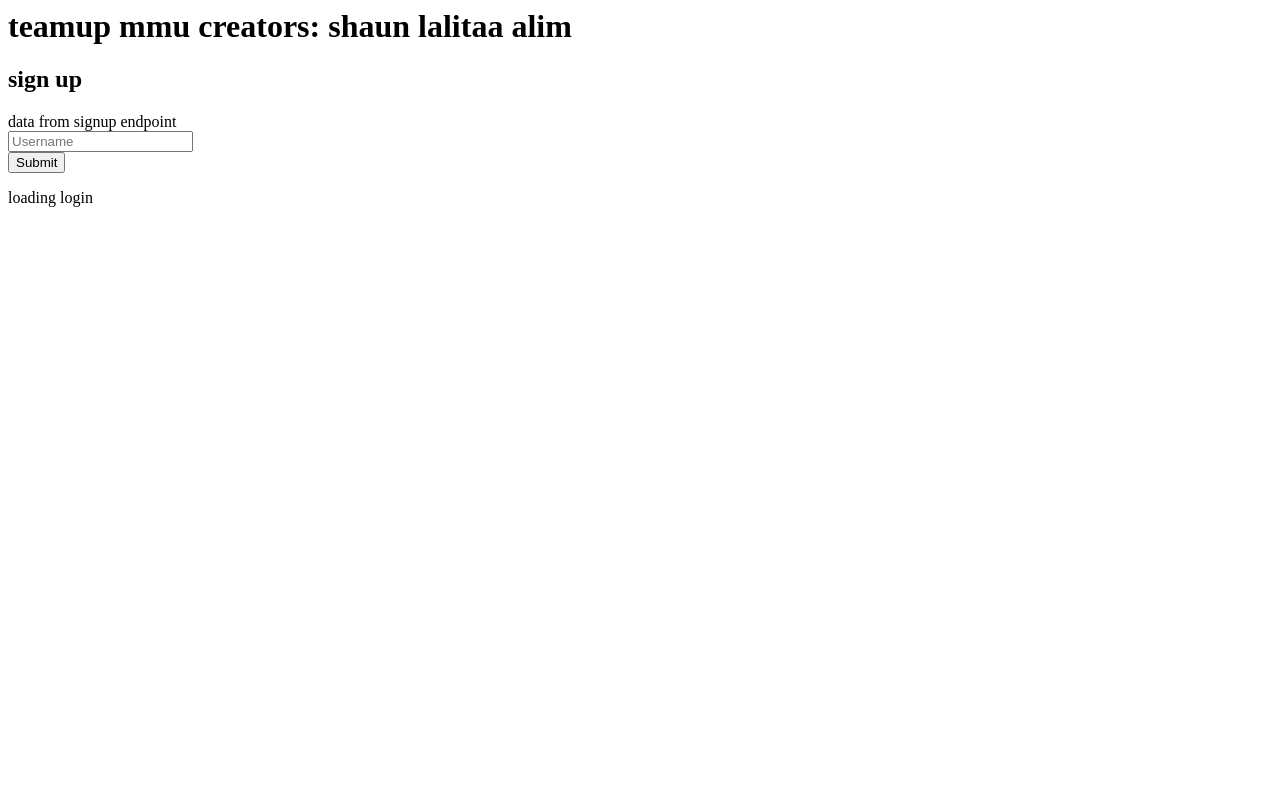
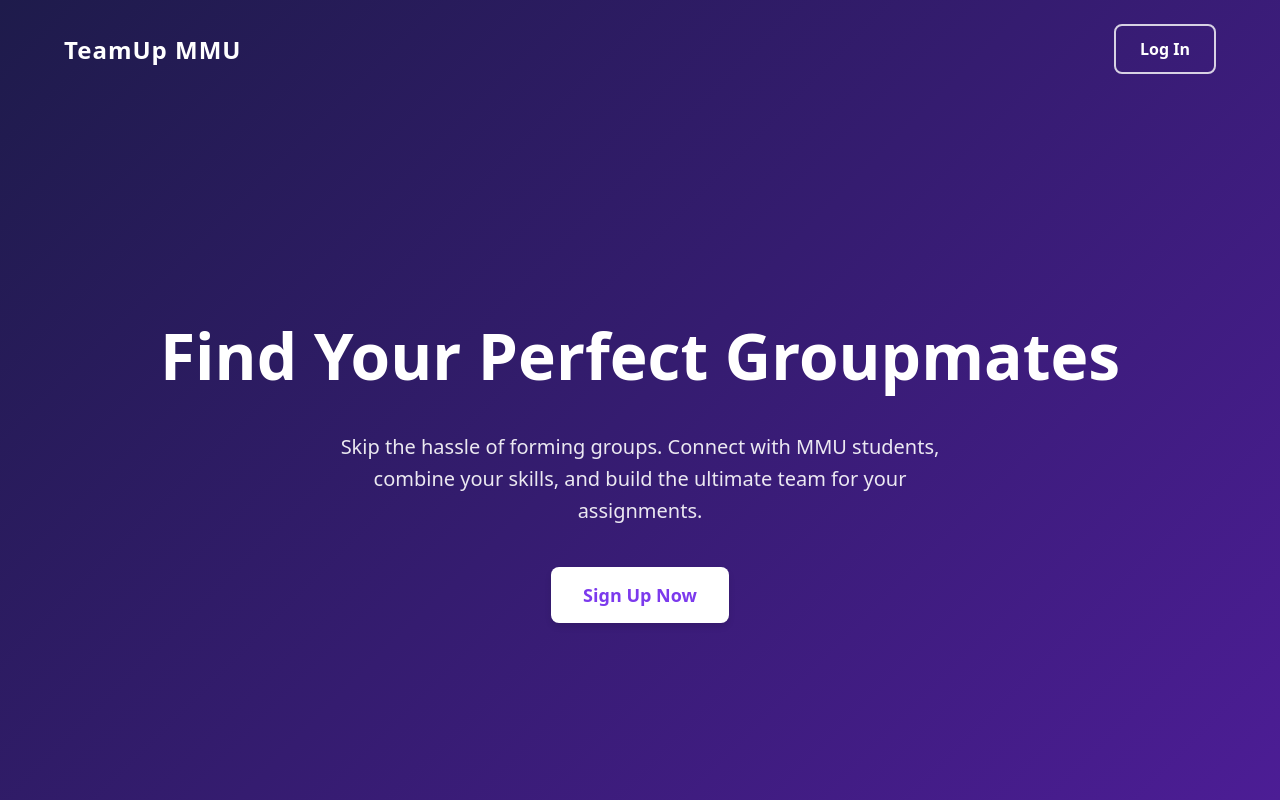
Before and after one commit to LalitaaTri/Mini-IT-project, a Django app: page / in a window 1280 px wide. Run offline with Django 5.2, Linux system fonts and the light colour scheme; data that the repository does not hold is empty; some libraries are stand-ins or nearby versions.

Commit message:
base website

```diff
--- a/teamup_mmu/templates/index.html
+++ b/teamup_mmu/templates/index.html
@@ -1,8 +1,109 @@
-<script src="https://unpkg.com/htmx.org@2.0.0"></script>
-<h1>teamup mmu creators: shaun lalitaa alim</h1>
-<div hx-get="user_signup/" hx-trigger="load">
-  <p>loading signup</p>
-</div>
-<div hx-get="user_login/" hx-trigger="load">
-  <p>loading login</p>
-</div>
+<!DOCTYPE html>
+<html lang="en">
+<head>
+    <meta charset="UTF-8">
+    <meta name="viewport" content="width=device-width, initial-scale=1.0">
+    <title>TeamUp MMU</title>
+    <script src="https://unpkg.com/htmx.org@1.9.11"></script>
+    <style>
+        :root {
+            --primary: #4F46E5;
+            --secondary: #7C3AED;
+            --bg-gradient: linear-gradient(135deg, #1E1B4B, #4C1D95);
+        }
+
+        body {
+            margin: 0;
+            font-family: system-ui, -apple-system, sans-serif;
+            background: var(--bg-gradient);
+            color: white;
+            min-height: 100vh;
+            display: flex;
+            flex-direction: column;
+        }
+
+        nav {
+            display: flex;
+            justify-content: space-between;
+            align-items: center;
+            padding: 1.5rem 5%;
+        }
+
+        .logo {
+            font-size: 1.5rem;
+            font-weight: 800;
+            text-decoration: none;
+            color: white;
+            letter-spacing: 1px;
+        }
+
+        .btn {
+            display: inline-block;
+            padding: 0.75rem 1.5rem;
+            border-radius: 8px;
+            text-decoration: none;
+            font-weight: 600;
+            transition: all 0.3s ease;
+        }
+
+        .btn-login {
+            border: 2px solid rgba(255, 255, 255, 0.8);
+            color: white;
+        }
+
+        .btn-login:hover {
+            background: white;
+            color: var(--primary);
+        }
+
+        .hero {
+            flex: 1;
+            display: flex;
+            flex-direction: column;
+            justify-content: center;
+            align-items: center;
+            text-align: center;
+            padding: 0 20px;
+        }
+
+        .hero h1 {
+            font-size: clamp(2.5rem, 5vw, 4rem);
+            margin-bottom: 1rem;
+            line-height: 1.2;
+        }
+
+        .hero p {
+            font-size: 1.25rem;
+            max-width: 600px;
+            margin-bottom: 2.5rem;
+            color: rgba(255, 255, 255, 0.9);
+            line-height: 1.6;
+        }
+
+        .btn-signup {
+            background: white;
+            color: var(--secondary);
+            font-size: 1.125rem;
+            padding: 1rem 2rem;
+            box-shadow: 0 4px 6px rgba(0, 0, 0, 0.1);
+        }
+
+        .btn-signup:hover {
+            transform: translateY(-2px);
+            box-shadow: 0 6px 12px rgba(0, 0, 0, 0.15);
+        }
+    </style>
+</head>
+<body>
+    <nav>
+        <a href="{% url 'index' %}" class="logo">TeamUp MMU</a>
+        <a href="{% url 'user_login' %}" class="btn btn-login">Log In</a>
+    </nav>
+
+    <main class="hero">
+        <h1>Find Your Perfect Groupmates</h1>
+        <p>Skip the hassle of forming groups. Connect with MMU students, combine your skills, and build the ultimate team for your assignments.</p>
+        <a href="{% url 'user_signup' %}" class="btn btn-signup">Sign Up Now</a>
+    </main>
+</body>
+</html>
```
